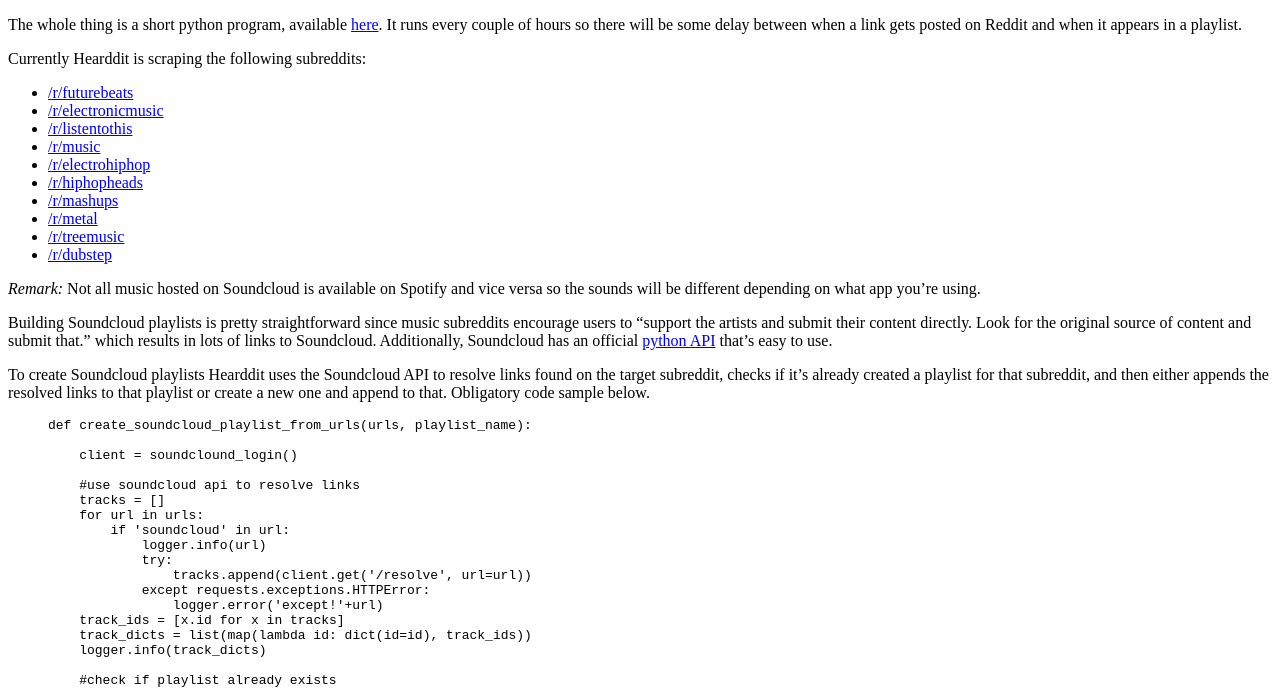
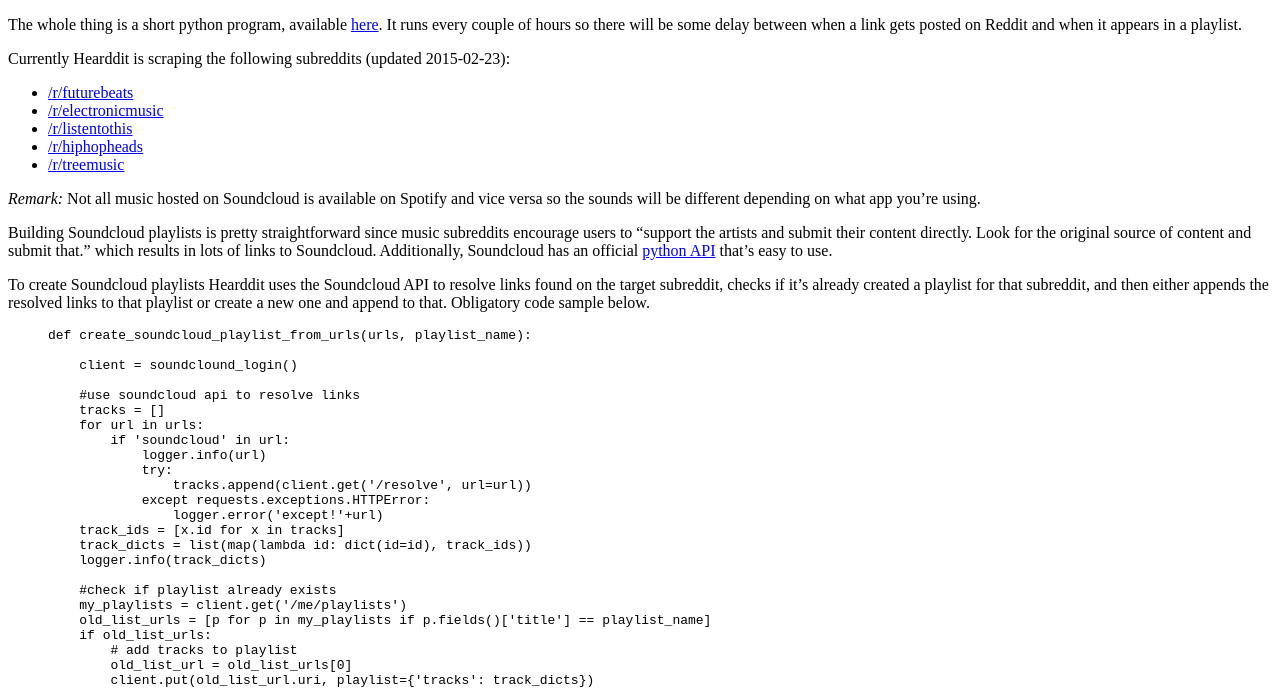
Before and after one commit to rcompton/ryancompton.net, a Jekyll site: the page built from _posts/2014-12-23-hearddit.md, in a window 1280 px wide and 900 px high, scrolled down 400 px, cut to the strip 210-900 px from the top of the window. Built offline with Jekyll 4.4.1, drawn with Linux system fonts in a browser that asks for light colours; nearby versions of some CDN libraries; comment, search, counter and statistics services are not loaded.

Commit message:
hearddit comments

```diff
--- a/_posts/2014-12-23-hearddit.md
+++ b/_posts/2014-12-23-hearddit.md
@@ -23,18 +23,13 @@
 
 {% endexcerpt %}
 
-Currently Hearddit is scraping the following subreddits:
+Currently Hearddit is scraping the following subreddits (updated 2015-02-23):
 
 + [/r/futurebeats](https://www.reddit.com/r/futurebeats)
 + [/r/electronicmusic](https://www.reddit.com/r/electronicmusic)
 + [/r/listentothis](https://www.reddit.com/r/listentothis)
-+ [/r/music](https://www.reddit.com/r/music)
-+ [/r/electrohiphop](https://www.reddit.com/r/electrohiphop)
 + [/r/hiphopheads](https://www.reddit.com/r/hiphopheads)
-+ [/r/mashups](https://www.reddit.com/r/mashups)
-+ [/r/metal](https://www.reddit.com/r/metal)
 + [/r/treemusic](https://www.reddit.com/r/treemusic)
-+ [/r/dubstep](https://www.reddit.com/r/dubstep)
 
 *Remark:* Not all music hosted on Soundcloud is available on Spotify and vice versa so the sounds will be different depending on what app you're using.
 
```
